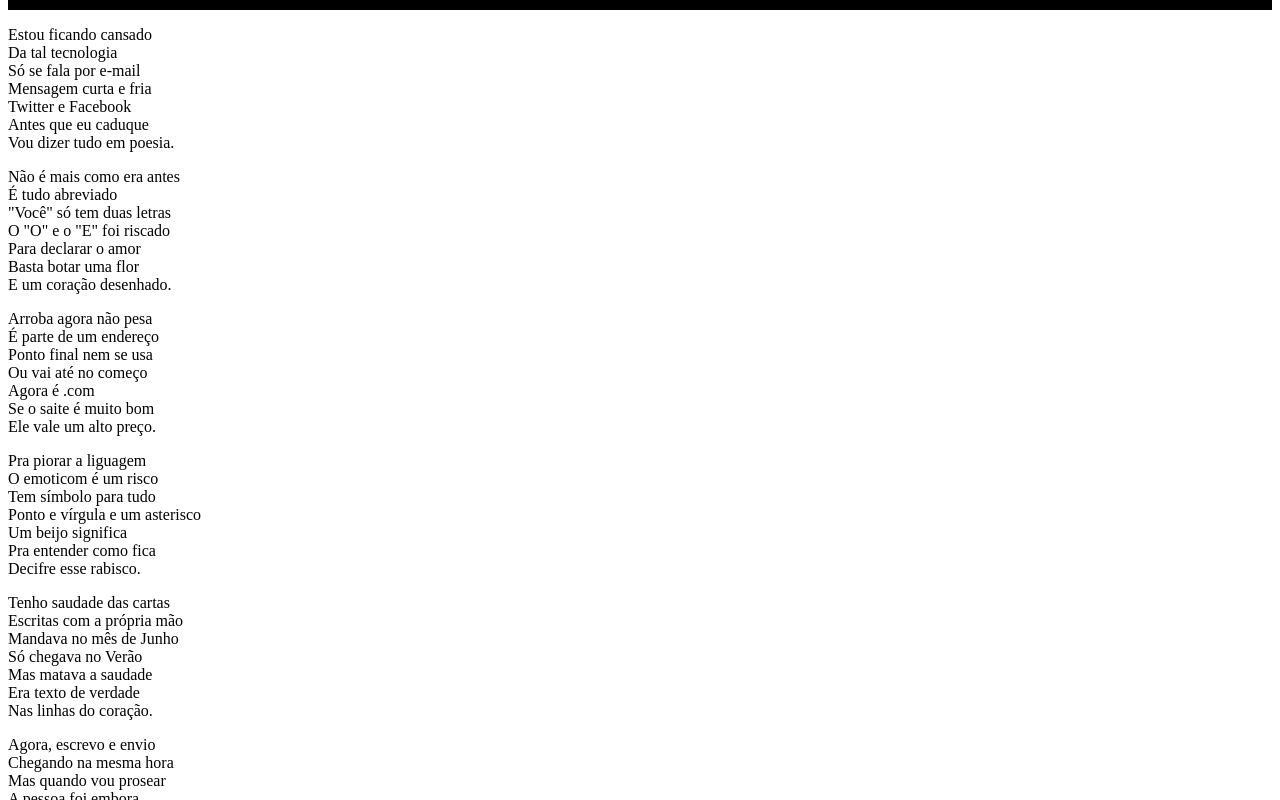
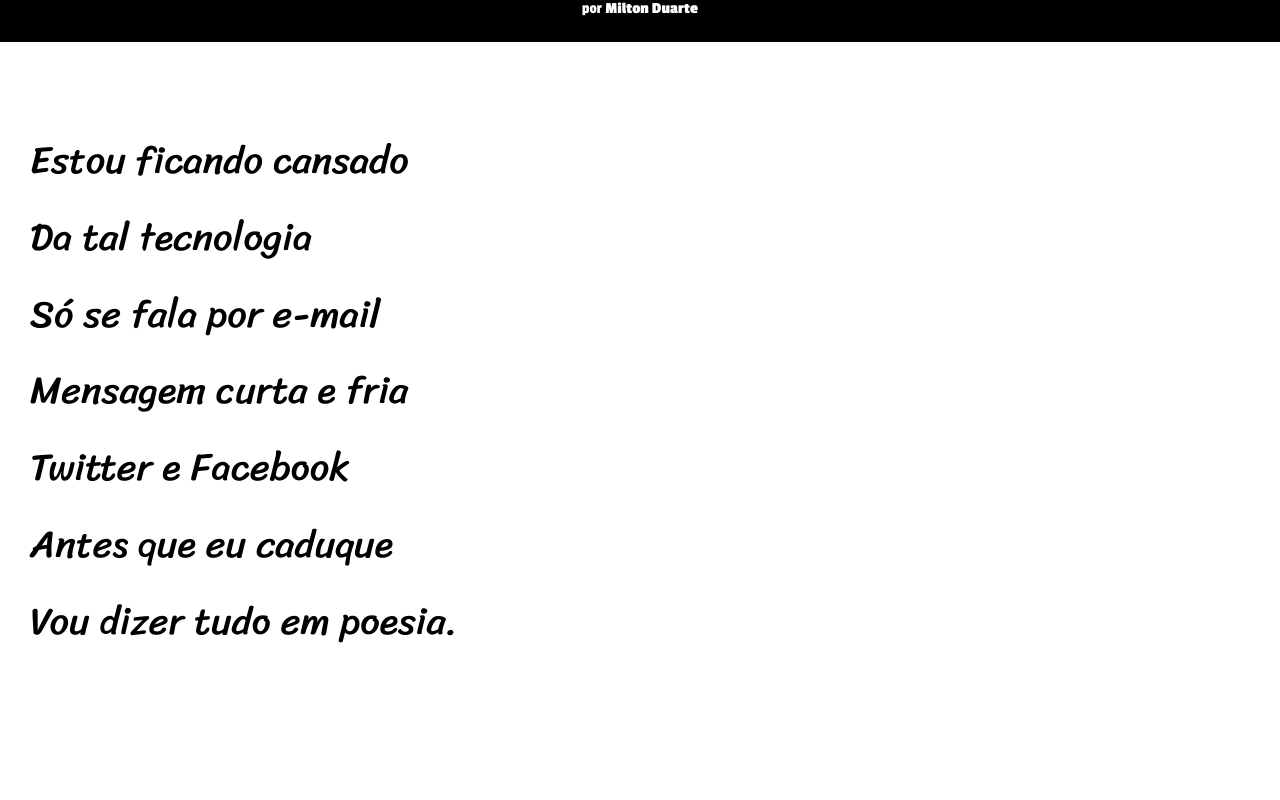
Before and after one commit to Lohan-Lucas/Projeto-Cordel, a plain HTML site: page assent/index.html in a window 1280 px wide. Shown: the part 158-958 px from the top of the page. Drawn offline with Linux system fonts and the light colour scheme.

Commit message:
Finalizacao do projeto
finalizacao do projeto com o efeito parallax

```diff
--- a/assent/index.html
+++ b/assent/index.html
@@ -12,8 +12,7 @@
         <p id="credits">por <a href="https://www.recantodasletras.com.br/poesias/3186743" target="_blank">Milton Duarte</a></p>
     </header>
     <main>
-        <section>
-            <div>
+        <section class="normal">
             <p>
                 Estou ficando cansado<br>
                 Da tal tecnologia<br>
@@ -23,10 +22,8 @@
                 Antes que eu caduque<br>
                 Vou dizer tudo em poesia.<br>
             </p>
-            </div>
         </section>
-        <section>
-            <div>
+        <section class="imagem" id="flor">
             <p>
                 Não é mais como era antes<br>
                 É tudo abreviado<br>
@@ -36,10 +33,8 @@
                 Basta botar uma flor<br>
                 E um coração desenhado.<br>
             </p>
-            </div>
         </section>
-        <section>
-            <div>
+        <section class="normal">
             <p>
                 Arroba agora não pesa<br>
                 É parte de um endereço<br>
@@ -58,10 +53,8 @@
                 Pra entender como fica<br>
                 Decifre esse rabisco.<br>
             </p>
-            </div>
         </section>
-        <section>
-            <div>
+        <section class="imagem" id="livro">
             <p>
                 Tenho saudade das cartas<br>
                 Escritas com a própria mão<br>
@@ -71,10 +64,8 @@
                 Era texto de verdade<br>
                 Nas linhas do coração.<br>
             </p>
-            </div>
         </section>
-        <section>
-            <div>
+        <section class="normal">
             <p>
                 Agora, escrevo e envio<br>
                 Chegando na mesma hora<br>
@@ -93,9 +84,13 @@
                 Seus lábios são aparelhos<br>
                 Deixe que Deus interprete.<br>
             </p>
-            </div>
         </section>
     </main>
+    <footer>
+        <p>
+            Site criado por <a href="https://github.com/Lohan-Lucas" target="_blank">Lohan</a> para o <a href="https://www.cursoemvideo.com" target="_blank">Curso em Video</a> do <a href="https://github.com/gustavoguanabara" target="_blank">Gustavo Guanabara</a>
+        </p>
+    </footer>
 
 </body>
 </html>
--- a/css/style.css
+++ b/css/style.css
@@ -1,3 +1,26 @@
+@charset "UTF-8";
+
+@import url('https://fonts.googleapis.com/css2?family=Passion+One:wght@400;700;900&display=swap');
+
+@import url('https://fonts.googleapis.com/css2?family=Sriracha&display=swap');
+
+
+:root{
+    --fonte1: Verdana, Geneva, Tahoma, sans-serif;
+    --fonte2: 'Passion One', cursive;
+    --fonte3: "Sriracha", cursive;
+}
+
+* {
+    margin: 0px;
+    padding: 0px;
+}
+
+body{
+    min-height: 100vh;
+    background-color: darkgray;
+    font-family: var(--fonte1);
+}
 header{
     background-color: black;
     color: white;
@@ -5,12 +28,26 @@ header{
     flex-direction: column;
     align-items: center;
     justify-content: center;
-    height: 20vh;
+    height: 25vh;
     width: 100%;
+}
 
+header h1{
+    font-variant: small-caps;
+    font-family: var(--fonte2);
+    font-size: 8vw;
 }
+header p{
+    font-family: var(--fonte2);
+}
+
 a{
     color: white;
+    text-decoration: none;
+    font-weight: bolder;
+}
+a:hover{
+    text-decoration: underline;
 }
 
 #title{
@@ -21,3 +58,60 @@ a{
 #credits{
     margin-top: 0%;
 }
+
+section{
+    padding-top: 10vh;
+    padding-bottom: 10vh;
+    padding-left: 30px;
+    line-height: 2em;
+    font-family: var(--fonte3);
+    font-size: 3vw;
+}
+
+section p {
+    padding-bottom: 2em;
+}
+
+section.normal{
+    background-color: white;
+    color: black;
+}
+
+section.imagem{
+    background-color: rgba(0, 0, 0, 0.445);
+    color: white;
+    box-shadow: inset 6px 6px 13px 0px rgba(0, 0, 0, 0.589);
+    background-size: cover;
+    background-attachment: fixed;
+}
+
+section.imagem p {
+    background-color: rgba(0, 0, 0, 0.404);
+    display: inline-block;
+    padding: 5px;
+    text-shadow: 1px 1px 0px black;
+}
+
+section#flor{
+    background-image: url(/imagens/background001.jpg);
+    background-position: right center;
+
+}
+
+section#livro{
+    background-image: url(/imagens/background002.jpg);
+    background-position: right center;
+}
+
+footer{
+    background-color: black;
+    display: flex;
+    align-items: center;
+    justify-content: center;
+    height: 5vh;
+    padding: 1vh;
+}
+footer p {
+    font-size: 1.5vw;
+    color: white;
+}
```
Also changed, not shown: imagens/background001.jpg (added), imagens/background002.jpg (added). Lines whose indentation alone changed are shown as unchanged.
